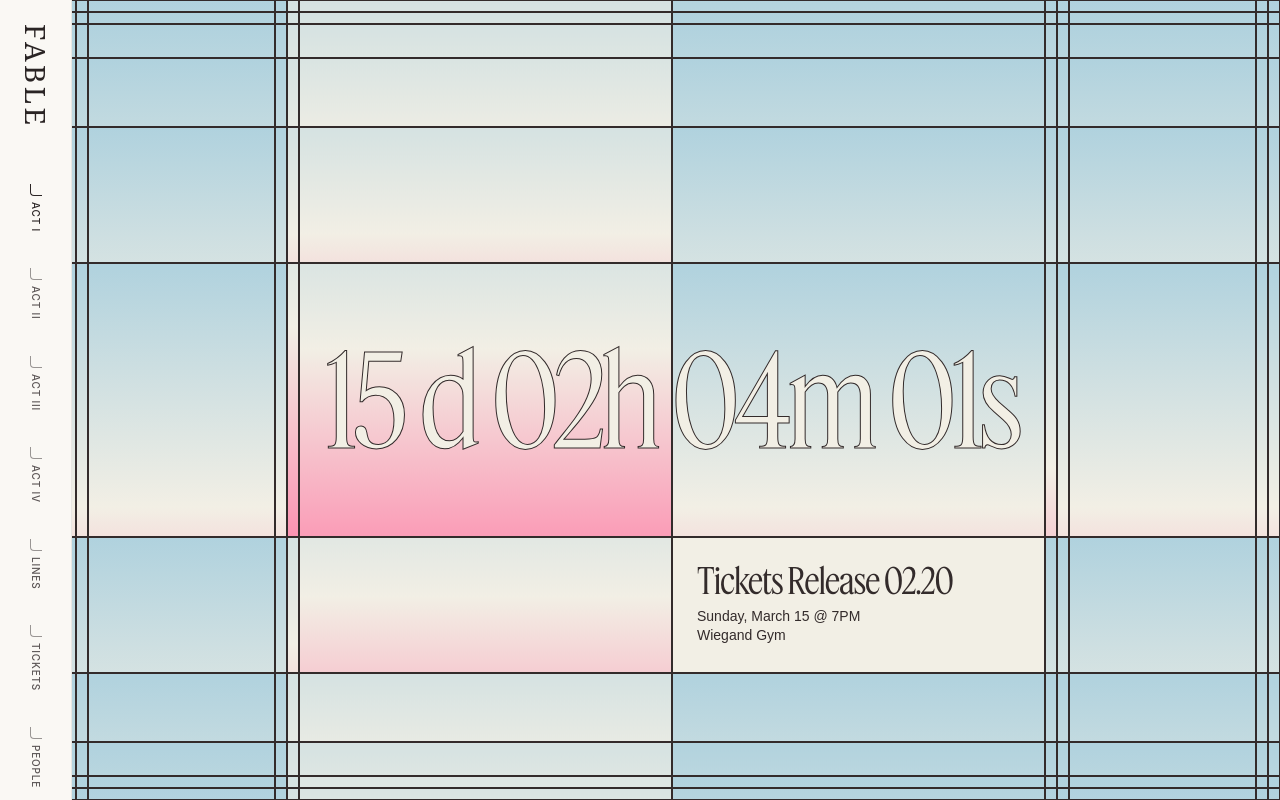
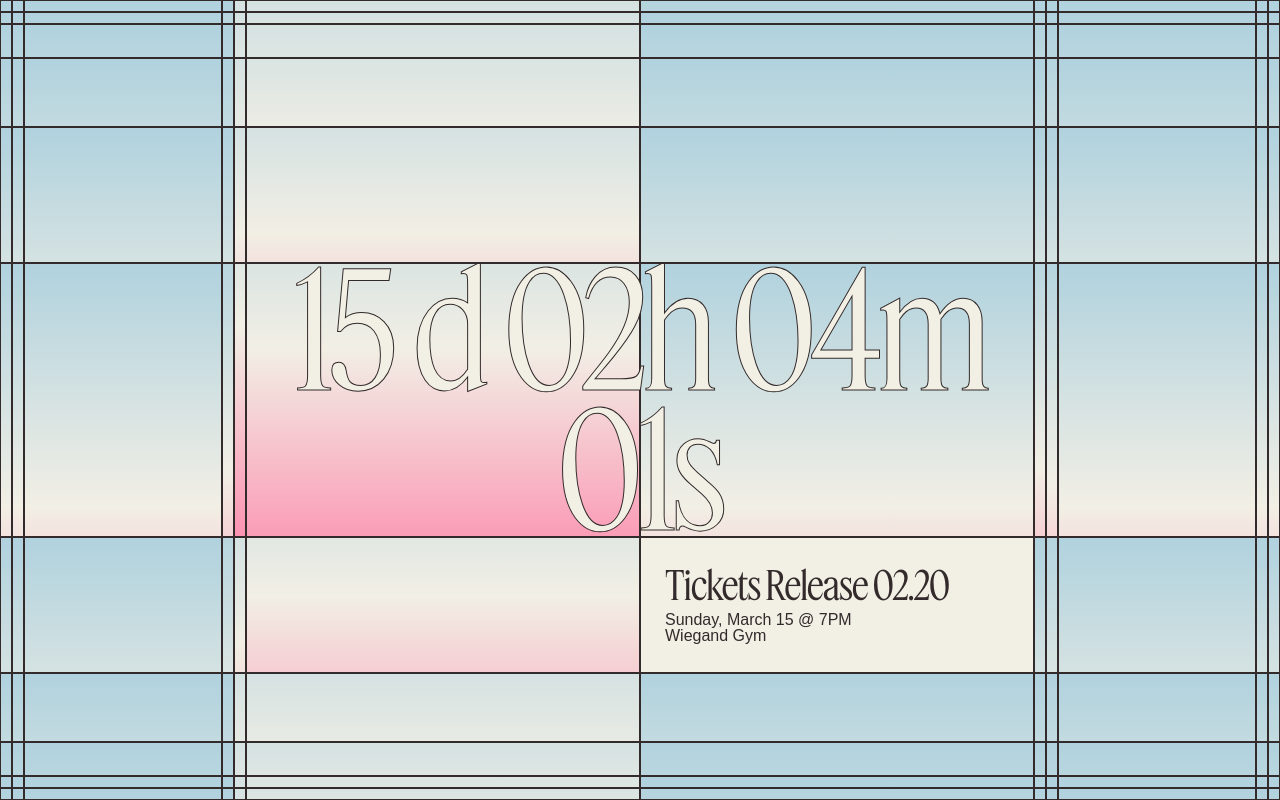
Before and after one commit to lunar-gala/2026-fable, a Next.js app: page / in a window 1280 px wide. Shown: the top 800 px of the page. Built offline with nearby package versions, Linux system fonts and the light colour scheme; a web font is replaced by a local one.

Commit message:
made text & grids responsive (hidden @ certain breakpoints)

```diff
--- a/src/app/components/MainContent.tsx
+++ b/src/app/components/MainContent.tsx
@@ -41,8 +41,8 @@ export default function MainContent() {
         style={{
           position: "fixed",
           top: 0,
-          left: "5%",
-          width: "95%",
+          left: 0,
+          width: "100%",
           height: "100vh",
           backgroundColor: COLORS.background,
           transition: "opacity 0.1s ease-out",
--- a/src/app/components/Teaser/Countdown.tsx
+++ b/src/app/components/Teaser/Countdown.tsx
@@ -47,7 +47,7 @@ export default function Countdown() {
   }, []);
 
   return (
-    <div className="countdown">
+    <div className="countdown center-container">
       <span>
         {timeLeft.days} d {String(timeLeft.hours).padStart(2, '0')}h {String(timeLeft.minutes).padStart(2, '0')}m {String(timeLeft.seconds).padStart(2, '0')}s
       </span>
--- a/src/app/components/Teaser/CountdownTeaser.tsx
+++ /dev/null
@@ -1,29 +0,0 @@
-import '../Landing/LandingAnimation.css';
-import './Teaser.css';
-
-
-
-export default function CountdownTeaser() {
-
-
-  return  <div className="gradient-grid">
-            <div className="row-full">
-                 <div className="landing-col-s"></div>
-                <div className="landing-col-s"></div>
-                <div className="landing-col-half"></div>
-                <div className="landing-col-s"></div>
-                <div className="landing-col-s"></div>
-                <div className="landing-col-full">
-                    <div className="teaser-text">00:00:00</div>
-                </div>
-                <div className="landing-col-s"></div>
-                <div className="landing-col-s"></div>
-                <div className="landing-col-half"></div>
-                <div className="landing-col-s"></div>
-                <div className="landing-col-s"></div>
-            </div>
-
-        </div>
-
-   ;
-}
--- a/src/app/components/Teaser/Teaser.css
+++ b/src/app/components/Teaser/Teaser.css
@@ -1,20 +1,16 @@
 
 .countdown{
+    height: 100%;
+    width: 100%;
     color:var(--off-white);
-    font-size: clamp(32px, 10vw, 154px);
+    font-size:10.1em;
     font-family: var(--font-feature-display-condensed);
     -webkit-text-stroke: 1px var(--dark-brown);
     letter-spacing: -0.03em;
     text-align: center;
     line-height:140px;
     z-index: 1000;
-    white-space: nowrap;
-    overflow: visible;
-    display: flex;
-    align-items: center;
-    justify-content: center;
-    height: 100%;
-    width: 100%;
+
 }
 .teaser-textcontent{
     position: absolute;
--- a/src/app/components/Teaser/TeaserContent.tsx
+++ b/src/app/components/Teaser/TeaserContent.tsx
@@ -130,7 +130,7 @@ export default function TeaserContent() {
             <div className='landingCell rectangle-small c4'> </div>
             <div className='landingCell half-eighth c3'> </div>
             <div className='landingCell rectangle-small c2'></div>
-            <div className='landingCell rectangle-small'></div>
+            <div className='landingCell rectangle-small c1'></div>
         </div>
 
         <div className='row-quarter'>
--- a/src/app/globals.css
+++ b/src/app/globals.css
@@ -191,20 +191,7 @@ body {
   text-orientation: mixed;
 }
 
-@media (max-width: 768px) {
-  :root {
-    --sidebar-width: 56px;
-  }
 
-  .sidebar-logo {
-    font-size: 20px;
-  }
-
-  .nav-item {
-    font-size: 9px;
-    padding: 12px 6px;
-  }
-}
 .aileron {
   font-family: var(--font-aileron);
 }
@@ -233,14 +220,14 @@ body {
 
 h2{
   font-family: var(--font-feature-display-condensed);
-  font-size: clamp(18px, 3.5vw, 36px);
+  font-size:40px;
   line-height: 96%;
   letter-spacing: -0.02em;
 }
 
 p{
-  font-size: clamp(10px, 1.2vw, 14px);
-  line-height: 1.4;
+  font-size: 1em;
+  line-height: 1em;
 }
 
 .center-container{
@@ -457,29 +444,45 @@ grid-content{
 }
 
 
-/* hiding cells on mobile */
-@media only screen and (max-width: 600px) {
+@media (max-width: 576px) {
+  /*grid displaying/hiding*/
+
+}
+
+@media (max-width: 768px) {
+  :root {
+    --sidebar-width: 56px;
+  }
+  /*nav*/
+  .sidebar-logo {
+    font-size: 20px;
+  }
+
+  .nav-item {
+    font-size: 9px;
+    padding: 12px 6px;
+  }
+  /*grid displaying/hiding*/
+  .c3{
+    display: none;
+  }
+  /* type size */
+  h2{
+    font-size:24px;
+  }
+}
+
+@media (max-width: 992px) {
+  /*grid displaying/hiding*/
   .c1{
     display: none;
   }
   .c2{
     display: none;
   }
-  .c3{
-    display: none;
+  /* type size */
+  h2{
+    font-size:32px;
   }
-  .c4{
-    display: none;
-  }
-}
 
-
-
-.c4{
-}
-
-.c5{
-}
-
-.c6{
-}
+ }
--- a/src/app/page.tsx
+++ b/src/app/page.tsx
@@ -8,7 +8,7 @@ export default function Home() {
       className="relative w-full"
       style={{ backgroundColor: COLORS.background }}
     >
-      <NavBar />
+      {/*  <NavBar />  */}
       <MainContent />
       {/* First section - animation visible */}
       <section className="h-screen" />
```
